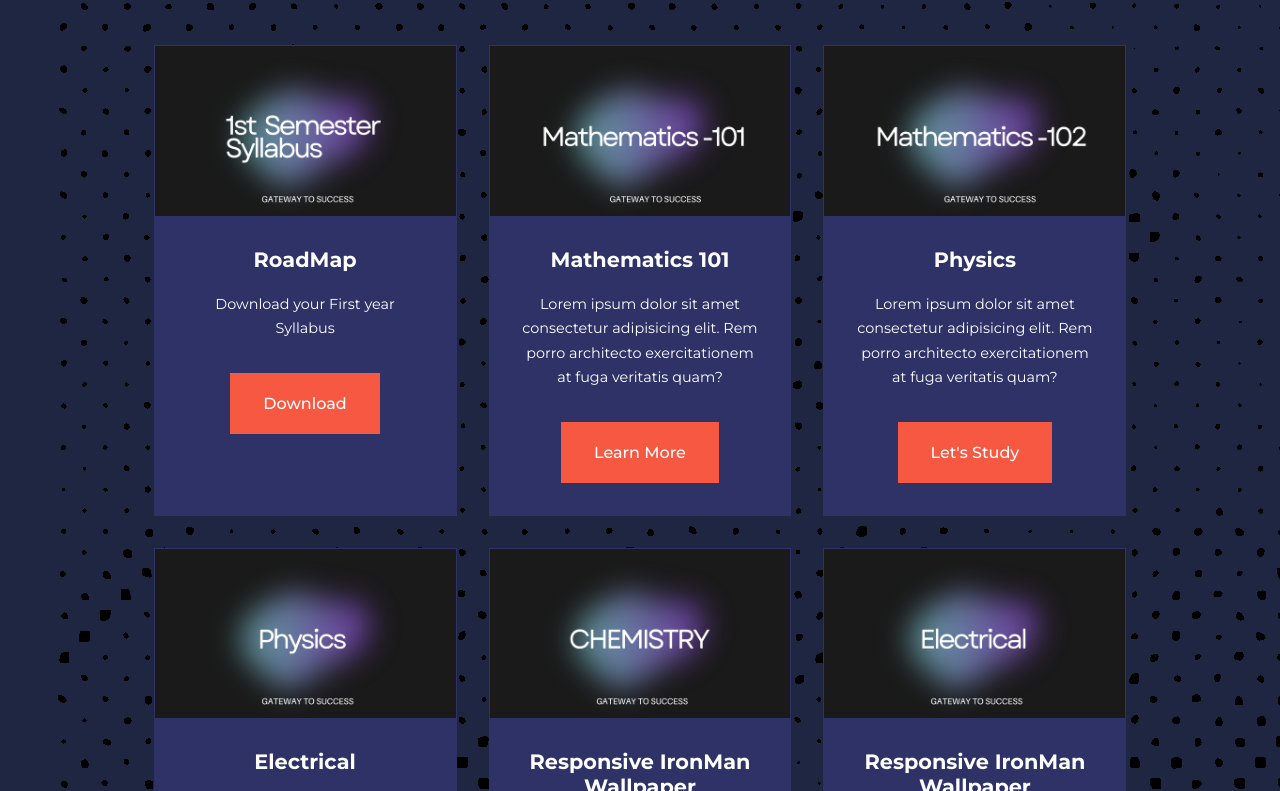
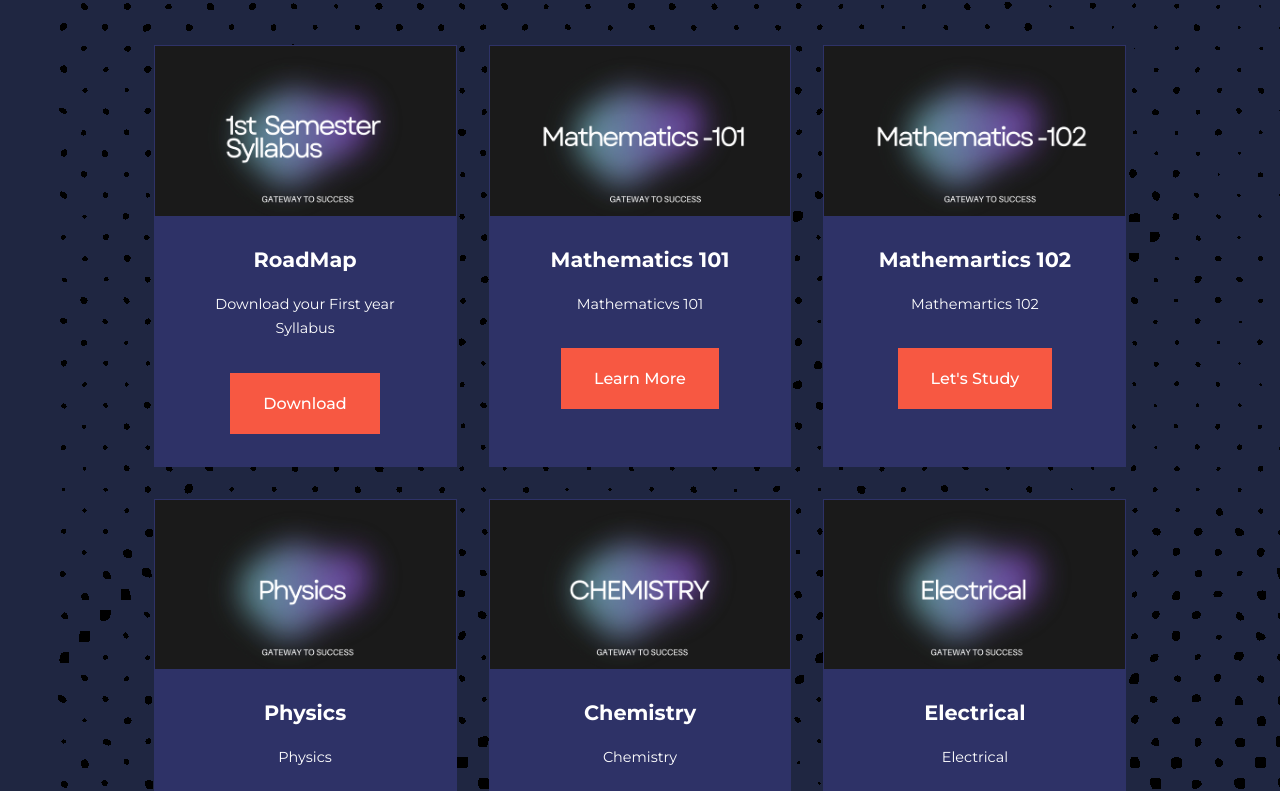
Before and after one commit to vikrantan5/CHRONICS, a plain HTML site: page semester1.html in a window 1280 px wide. Shown: the part 161-952 px from the top of the page. Drawn offline with nearby package versions, Linux system fonts and the light colour scheme.

Commit message:
Update semester1.html

```diff
--- a/semester1.html
+++ b/semester1.html
@@ -73,7 +73,7 @@
             </div>
           <div class="course__info">
             <h4>Mathematics 101</h4>
-            <p>Lorem ipsum dolor sit amet consectetur adipisicing elit. Rem porro architecto exercitationem at fuga veritatis quam?</p>
+            <p>Mathematicvs 101</p>
             <a href="https://youtube.com/playlist?list=PLn3Wz38keZOdNAJWL4WC9iYW5gnzfY3ey&si=O5OTOcKok2tx3J4-" class="btn btn-primary" target="_blank">Learn More</a>
           </div>
         </article>
@@ -82,8 +82,8 @@
                 <img src="image/m102.jpeg" alt="">
             </div>
           <div class="course__info">
-            <h4>Physics</h4>
-            <p>Lorem ipsum dolor sit amet consectetur adipisicing elit. Rem porro architecto exercitationem at fuga veritatis quam?</p>
+            <h4>Mathemartics 102</h4>
+            <p>Mathemartics 102</p>
             <a href="https://youtube.com/playlist?list=PLn3Wz38keZOcPewZPeQWckX1GqLTgHAdv&si=aW5d3Aqs6qbEWXz1" target="_blank"  class="btn btn-primary">Let's Study</a>
           </div>
         </article>
@@ -92,8 +92,8 @@
                 <img src="image/phy.jpeg" alt="">
             </div>
           <div class="course__info">
-            <h4>Electrical</h4>
-            <p>Lorem ipsum dolor sit amet consectetur adipisicing elit. Rem porro architecto exercitationem at fuga veritatis quam?</p>
+            <h4>Physics</h4>
+            <p>Physics</p>
             <a href="https://youtube.com/playlist?list=PLTYLC3XcJGZ5D3ohTYfOIR39L-H69f9Ca&si=6WS-oFLaKFMrtB61" target="_blank" class="btn btn-primary">Let's Study</a>
           </div>
         </article>
@@ -104,8 +104,8 @@
                 <img src="image/ch.jpeg" alt="">
             </div>
             <div class="course__info">
-                <h4>Responsive IronMan Wallpaper</h4>
-            <p>Lorem ipsum dolor sit amet consectetur adipisicing elit. Rem porro architecto exercitationem at fuga veritatis quam?</p>
+                <h4>Chemistry</h4>
+            <p>Chemistry</p>
             <a href="https://youtube.com/playlist?list=PLW1Y7Rfg4m8Jhs-s_VfYWgWzwTqYUvxJb&si=KJGFIkeQ_9wVixRE" target="_blank"    class="btn btn-primary">Let's Study</a>
             </div>
         </article>
@@ -114,8 +114,8 @@
                 <img src="image/ee.jpeg" alt="">
             </div>
             <div class="course__info">
-                <h4>Responsive IronMan Wallpaper</h4>
-            <p>Lorem ipsum dolor sit amet consectetur adipisicing elit. Rem porro architecto exercitationem at fuga veritatis quam?</p>
+                <h4>Electrical</h4>
+            <p>Electrical</p>
             <a href="https://youtube.com/playlist?list=PL9RcWoqXmzaLTYUdnzKhF4bYug3GjGcEc&si=x0c1ULvp_Rjufz4G"  target="_blank"  class="btn btn-primary">Let's Study</a>
             </div>
         </article>
```
